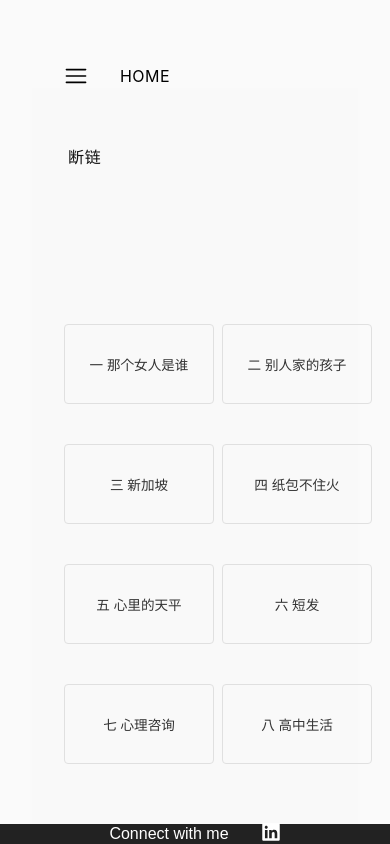
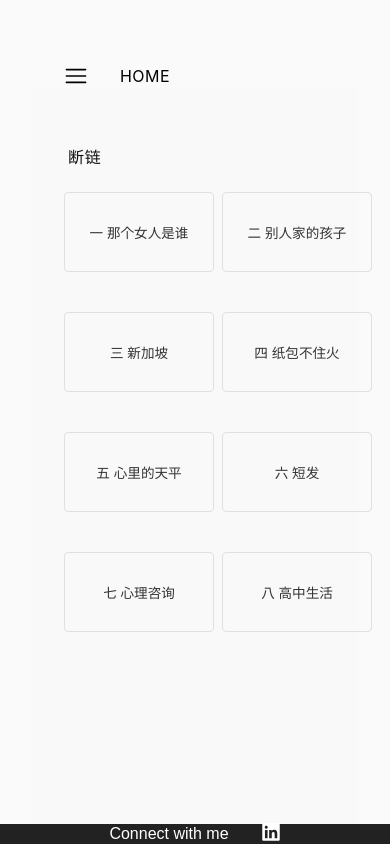
Before and after one commit to 1-Yijia/mysite, a React (Create React App) app: page /stories in a window 390 px wide. Built offline with nearby package versions, Linux system fonts and the light colour scheme.

Commit message:
fix mobile layout stories grid jump when hamburger icon clicked issue

```diff
--- a/src/components/ChapterSidebar.css
+++ b/src/components/ChapterSidebar.css
@@ -3,15 +3,18 @@
   transition: width 0.3s ease, opacity 0.3s ease;
   margin-top: 4rem;
   overflow: hidden;
-  position: sticky; /* <-- keep sidebar visible while scrolling on desktop */
+  position: sticky;
+  /* <-- keep sidebar visible while scrolling on desktop */
   left: 6rem;
-  height: calc(100vh - 5rem); /* fill viewport height minus header */
+  height: calc(100vh - 5rem);
+  /* fill viewport height minus header */
 }
 
 .chapter-sidebar.collapsed {
   width: 0;
   opacity: 0;
-  pointer-events: none; /* disables interaction */
+  pointer-events: none;
+  /* disables interaction */
 }
 
 .chapter-sidebar.minimal {
@@ -34,7 +37,8 @@
 .chapter-sidebar ul {
   list-style: none;
   padding: 0;
-  margin: 0; /* reset */
+  margin: 0;
+  /* reset */
 }
 
 .chapter-sidebar li {
@@ -57,15 +61,29 @@
     width: 100%;
     margin-top: 1.5rem;
     overflow-y: visible;
-    position: static; /* no sticky on mobile */
-    height: auto; /* reset height */
-    padding: 0 1rem; /* horizontal padding only */
+    position: static;
+    /* no sticky on mobile */
+    height: auto;
+    /* reset height */
+    padding: 0 1rem;
+    /* horizontal padding only */
+    transition: opacity 0.3s ease;
   }
 
   .chapter-sidebar.minimal {
-  margin-right: 2rem;
-  /* flex: 0 0 180px; */
-}
+    margin-right: 0rem;
+    flex: none;
+    height: auto;
+  }
+
+  .chapter-sidebar.collapsed {
+    opacity: 0;
+    pointer-events: none;
+    visibility: hidden;
+    height: auto;
+    width: 100%;
+    transition: opacity 0.3s ease;
+  }
 
   .chapter-sidebar h3 {
     font-size: 1rem;
@@ -75,13 +93,15 @@
     padding-left: 0.25rem;
     font-weight: 500;
     letter-spacing: 0.05em;
-    color: #111; /* more subtle */
+    color: #111;
+    /* more subtle */
   }
 
   .chapter-sidebar ul {
     display: flex;
     flex-wrap: wrap;
-    justify-content: flex-start; /* ✅ align to left */
+    justify-content: flex-start;
+    /* ✅ align to left */
     gap: 8px;
   }
 
```
